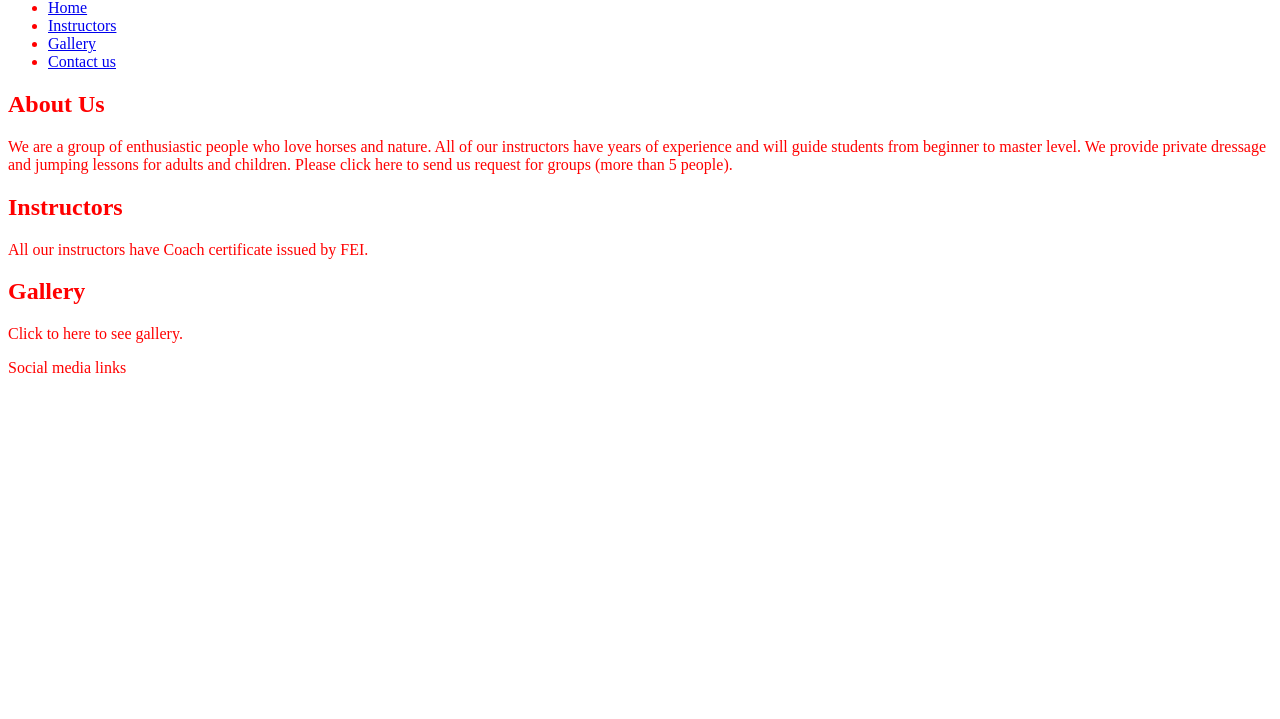
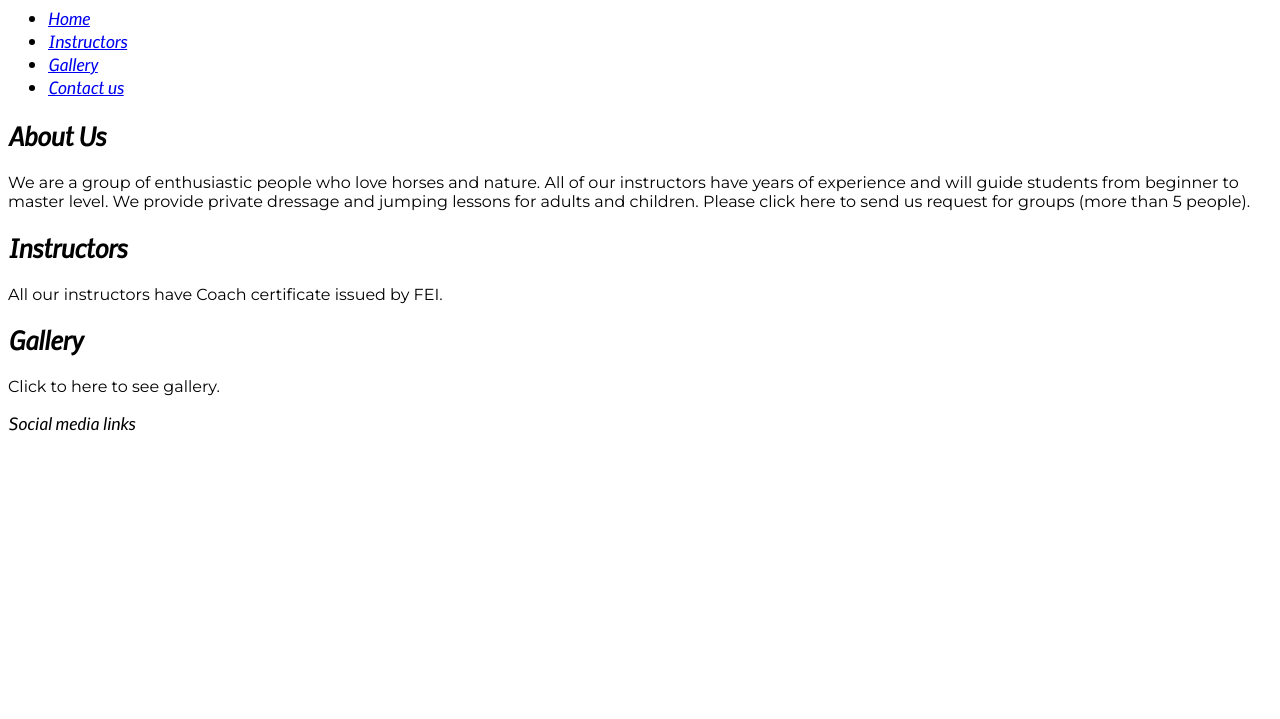
Before and after one commit to Ivana505/equestrian-centre-motion, a plain HTML site: page index.html in a window 1280 px wide. Shown: the part 81-800 px from the top of the page. Drawn offline with Linux system fonts and the light colour scheme.

Commit message:
Import fonts

```diff
--- a/assets/css/style.css
+++ b/assets/css/style.css
@@ -1,3 +1,9 @@
+@import url('https://fonts.googleapis.com/css2?family=Montserrat&family=Nobile:ital,wght@1,500&display=swap');
+
 body {
-    color: red;
+    font-family: 'Nobile', sans-serif;
 }
+
+p {
+    font-family: 'Montserrat', sans-serif;
+}
--- a/index.html
+++ b/index.html
@@ -9,9 +9,6 @@
     <meta name="author" content="Ivana Iles">
     <link rel="stylesheet" href="assets/css/style.css">
 
-    <style>
-        @import url('https://fonts.googleapis.com/css2?family=Montserrat&family=Nobile:ital,wght@1,500&display=swap');
-        </style>
 
     <title>Equestrian Centre Motion</title>
 </head>
```
